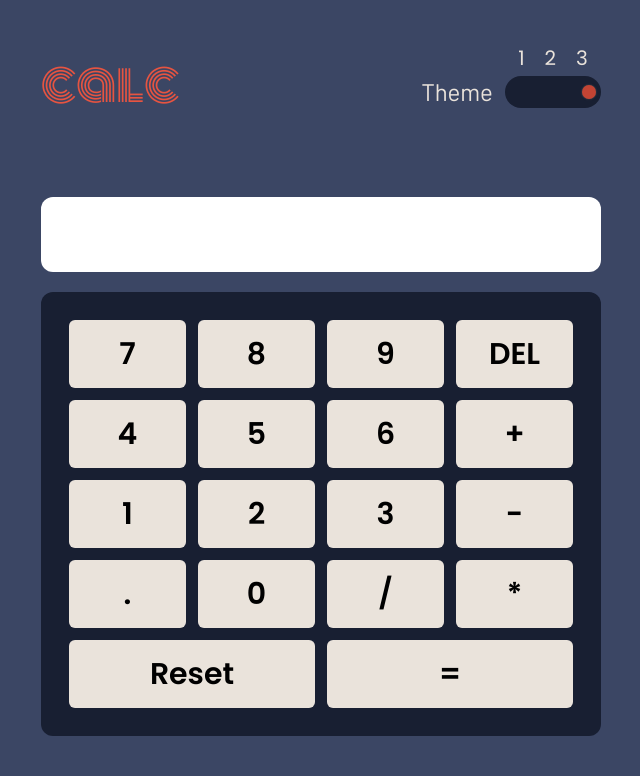
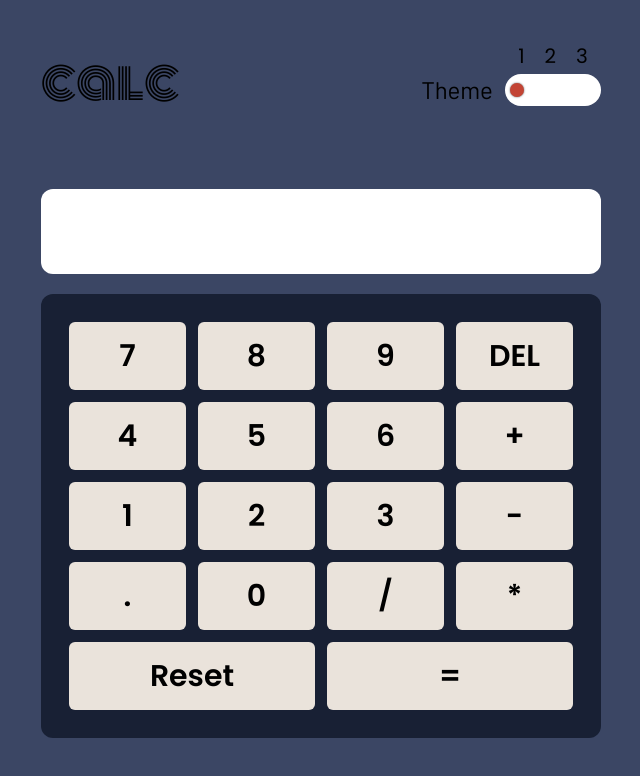
Before and after one commit to mohammadkhakshoor/calculator, a React (Vite) app: page / in a window 1280 px wide. Shown: the top 776 px of the page, without its empty margins (319-959 px from the left). Built offline with nearby package versions, Linux system fonts and the light colour scheme.

Commit message:
FEAT: add multi theme functionality (3 themes)

```diff
--- a/src/App.jsx
+++ b/src/App.jsx
@@ -5,10 +5,17 @@ import { useState } from "react";
 
 const App = () => {
   const [calc, setCalc] = useState("");
+  const [theme, setTheme] = useState(0);
+  console.log(theme);
   return (
-        <main className="-bg-main-blue min-h  ">
-            <div className="max-container flex flex-col justify-between sm:justify-normal min-h sm:grid sm:place-items-center  ">
-                <Header />
+    <main
+      className={`bg-mainBackground min-h transition-all duration-700
+      ${theme === 0 && "main-theme"}
+       ${theme === 1 && "second-theme"}
+        ${theme === 2 && "third-theme"}`}
+    >
+      <div className="max-container flex flex-col justify-between sm:justify-normal min-h sm:grid sm:place-items-center">
+        <Header setTheme={setTheme} theme={theme} />
         <section className="  contain-margin my-[max(2.5rem,0%)]   sm:mx-auto sm:w-[35rem] ">
           <InputNumber calc={calc} setCalc={setCalc} />
           <AllButtons calc={calc} setCalc={setCalc} />
--- a/src/index.css
+++ b/src/index.css
@@ -4,6 +4,28 @@
 @tailwind base;
 @tailwind components;
 @tailwind utilities;
+
+.main-theme {
+  --mainBackground: rgba(59, 70, 100, 255);
+  --numberBackground: rgba(234, 227, 219, 255);
+  --numberHover: rgb(231, 84, 65);
+  --btnContainer: hsl(224, 36%, 15%);
+  --btnColor: black;
+}
+.second-theme {
+  --mainBackground: rgb(231, 231, 230);
+  --numberBackground: #e7e5e1;
+  --numberHover: rgb(60, 130, 132);
+  --btnContainer: rgb(212, 205, 205);
+  --btnColor: black;
+}
+.third-theme {
+  --mainBackground: rgb(23, 6, 42);
+  --numberBackground: rgb(51, 27, 76);
+  --numberHover: rgb(85, 10, 124);
+  --btnContainer: rgb(12, 8, 17);
+  --btnColor: rgb(244, 218, 104);
+}
 
 input[type="range"] {
   -webkit-appearance: none;
@@ -57,9 +79,10 @@ body {
     @apply mt-5;
   }
   .btns {
-        @apply -bg-milky flex p-4  max-h-[4.5rem] items-center justify-center rounded-md text-3xl font-bold hover:-bg-redish-orange transition-all;
+    @apply bg-numberBackground text-btnColor flex p-4  max-h-[4.5rem] items-center justify-center rounded-md text-3xl font-bold hover:bg-numberHover transition-all;
   }
 }
+
 .min-h {
   min-height: 100dvh;
 }
--- a/src/sections/AllButtons.jsx
+++ b/src/sections/AllButtons.jsx
@@ -23,13 +23,7 @@ const AllButtons = ({ calc, setCalc }) => {
     }
 
     if (e.target.tagName === "BUTTON") {
-            if (
-                lastChar === "*" ||
-                lastChar === "/" ||
-                lastChar === "+" ||
-                lastChar === "-" ||
-                lastChar === "."
-            ) {
+      if (lastChar === "*" || lastChar === "/" || lastChar === "+" || lastChar === "-" || lastChar === ".") {
         if (
           e.target.innerHTML === "*" ||
           e.target.innerHTML === "/" ||
@@ -50,7 +44,7 @@ const AllButtons = ({ calc, setCalc }) => {
   return (
     <div
       onClick={handlePassNumber}
-            className="-bg-dark-blue rounded-xl font-Poppins grid grid-cols-4 grid-rows-5 justify-items-stretch gap-3 p-7"
+      className="bg-btnContainer rounded-xl font-Poppins grid grid-cols-4 grid-rows-5 justify-items-stretch gap-3 p-7"
     >
       <button className="btns ">7</button>
       <button className="btns ">8</button>
--- a/src/sections/Header.jsx
+++ b/src/sections/Header.jsx
@@ -1,20 +1,22 @@
-const Header = () => {
+const Header = ({ setTheme, theme }) => {
   return (
     <section className="contain-margin flex justify-between pt-5 sm:mx-auto sm:w-[35rem]">
-            <h1 className="self-end text-5xl -text-redish-orange font-Monoton">calc</h1>
+      <h1 className="self-end text-5xl text-btnColor font-Monoton">calc</h1>
 
       <div className="grid grid-cols-2 sm:text-xl justify-center justify-items-center">
         <div></div>
-                <div className="font-Poppins sm:text-xl -text-milky mb-1 flex justify-center gap-5 text-xs">
-                    <span>1</span>
-                    <span>2</span>
-                    <span>3</span>
+        <div className="font-Poppins sm:text-xl text-numberBackground mb-1 flex justify-center gap-5 text-xs">
+          <span className="text-btnColor">1</span>
+          <span className="text-btnColor">2</span>
+          <span className="text-btnColor">3</span>
         </div>
-                <label className="font-Barlow sm:text-2xl -text-milky text-sm">Theme</label>
+        <label className="font-Barlow sm:text-2xl text-btnColor text-sm">Theme</label>
         <input
           className="-bg-dark-blue w-[4.5rem] h-[1.3rem] sm:w-[6rem] sm:h-[2rem] "
           type="range"
           max="2"
+          value={theme}
+          onChange={(e) => setTheme(+e.target.value)}
         />
       </div>
     </section>
--- a/src/sections/InputNumber.jsx
+++ b/src/sections/InputNumber.jsx
@@ -2,10 +2,11 @@ const InputNumber = ({ calc }) => {
   return (
     <div className="mb-5">
       <input
-                className="font-Poppins w-full break-all rounded-xl p-5 text-2xl font-bold leading-3"
+        className="font-Poppins w-full  break-all rounded-xl p-5 text-3xl font-bold leading-3"
         type=" text"
         readOnly
         value={calc}
+        dir="rtl"
       />
     </div>
   );
--- a/tailwind.config.js
+++ b/tailwind.config.js
@@ -1,6 +1,7 @@
 /** @type {import('tailwindcss').Config} */
 export default {
   content: ["./index.html", "./src/**/*.{js,ts,jsx,tsx}"],
+  darkMode: "class",
   theme: {
     extend: {
       fontFamily: {
@@ -10,10 +11,15 @@ export default {
       },
       // ...
       colors: {
-                "-main-blue": "rgba(59,70,100,255)",
-                "-dark-blue": "rgba(24,31,50,255)",
-                "-milky": "rgba(234,227,219,255)",
-                "-redish-orange": "rgb(231, 84, 65)",
+        mainBackground: "var(--mainBackground)",
+        numberBackground: "var(--numberBackground)",
+        numberHover: "var(--numberHover)",
+        btnContainer: "var(--btnContainer)",
+        btnColor: "var(--btnColor)",
+      },
+      textColor: {
+        secondary: "var(--secondary)",
+        main: "var(--moammad)",
       },
     },
   },
```
Also changed, not shown: 3 other files (tests, documents, lock files or other folders). Lines whose indentation alone changed are shown as unchanged.
